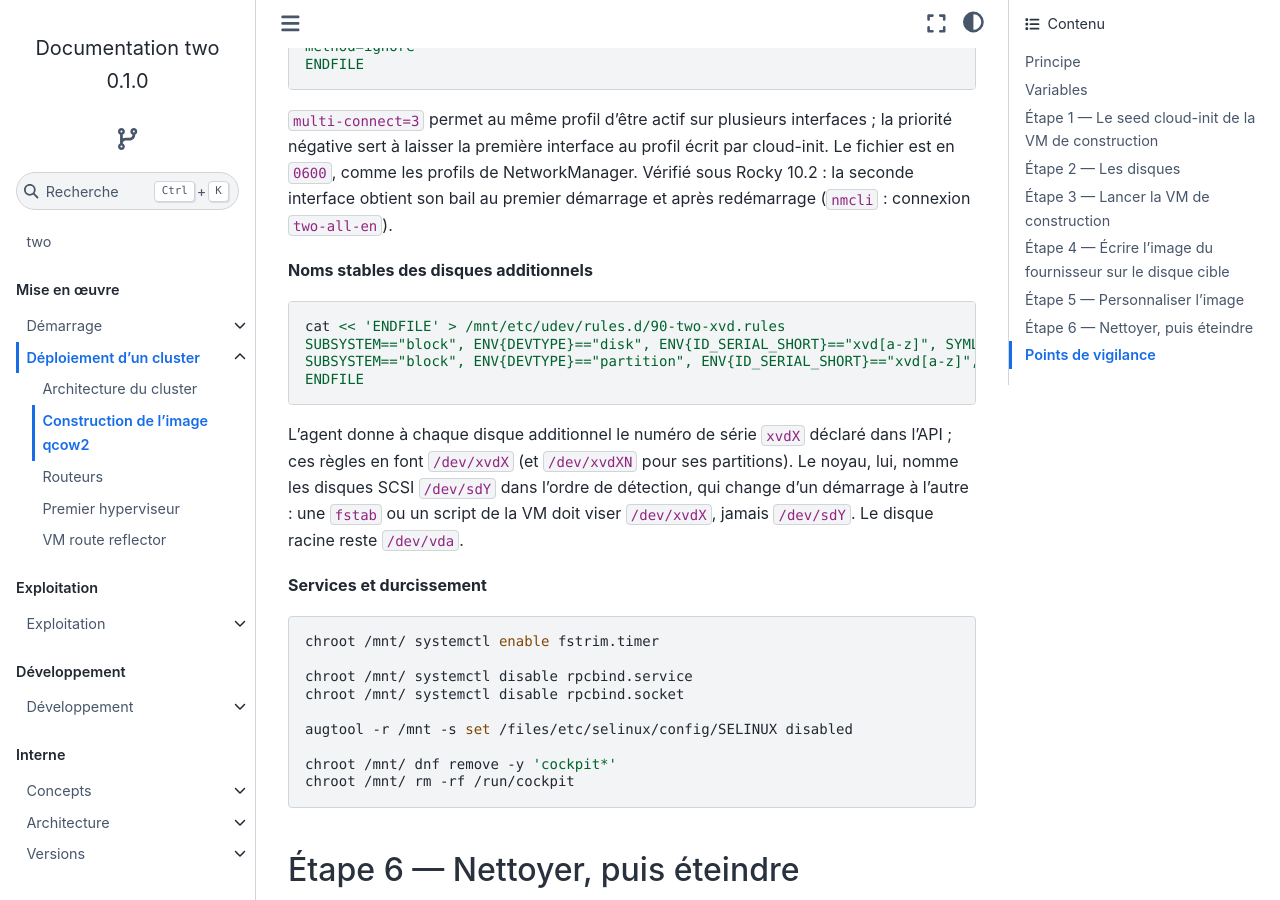
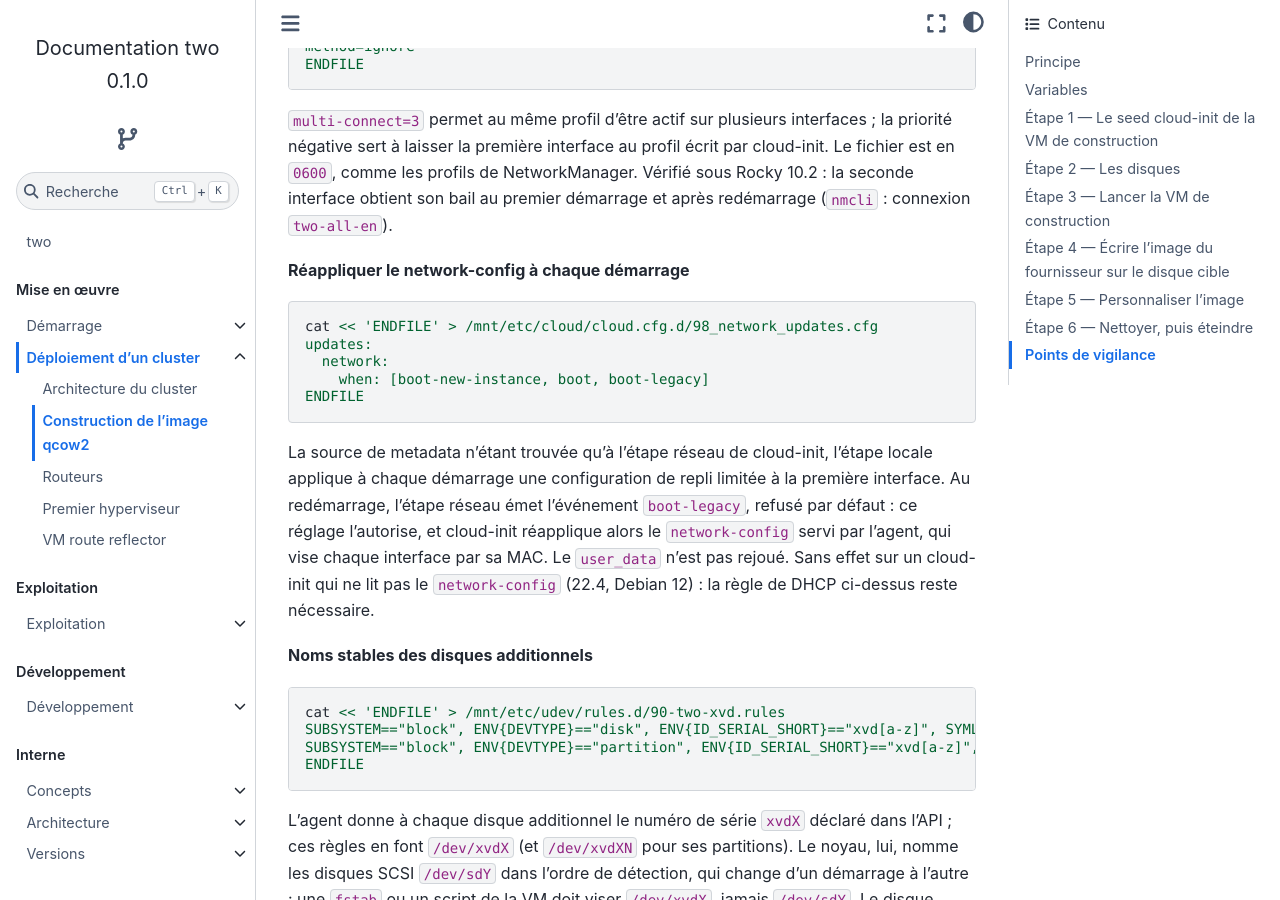
Before and after one commit to GnomeZworc/two-mirror, a Sphinx documentation site: the page built from docs/deploiement/image-qcow2.rst, in a window 1280 px wide and 900 px high, scrolled down 6177 px. Built offline with Sphinx 7.4.7 and the Sphinx Book theme 1.1.4, drawn with Linux system fonts in a browser that asks for light colours.

Commit message:
f-80: doc: image, network-config réappliqué à chaque démarrage par l'événement boot-legacy de cloud-init #80
Signed-off-by: GnomeZworc <nicolas.boufidjeline@g3e.fr>

```diff
--- a/docs/deploiement/image-qcow2.rst
+++ b/docs/deploiement/image-qcow2.rst
@@ -305,6 +305,24 @@ négative sert à laisser la première interface au profil écrit par cloud-init
 comme les profils de NetworkManager. Vérifié sous Rocky 10.2 : la seconde interface obtient
 son bail au premier démarrage et après redémarrage (``nmcli`` : connexion ``two-all-en``).
 
+**Réappliquer le network-config à chaque démarrage**
+
+.. code-block:: bash
+
+   cat << 'ENDFILE' > /mnt/etc/cloud/cloud.cfg.d/98_network_updates.cfg
+   updates:
+     network:
+       when: [boot-new-instance, boot, boot-legacy]
+   ENDFILE
+
+La source de metadata n'étant trouvée qu'à l'étape réseau de cloud-init, l'étape locale
+applique à chaque démarrage une configuration de repli limitée à la première interface. Au
+redémarrage, l'étape réseau émet l'événement ``boot-legacy``, refusé par défaut : ce réglage
+l'autorise, et cloud-init réapplique alors le ``network-config`` servi par l'agent, qui vise
+chaque interface par sa MAC. Le ``user_data`` n'est pas rejoué. Sans effet sur un cloud-init
+qui ne lit pas le ``network-config`` (22.4, Debian 12) : la règle de DHCP ci-dessus reste
+nécessaire.
+
 **Noms stables des disques additionnels**
 
 .. code-block:: bash
```
Also changed, not shown: docs/concepts/metadata-cloud-init.rst (+7 -3 lines), 1 other file.
